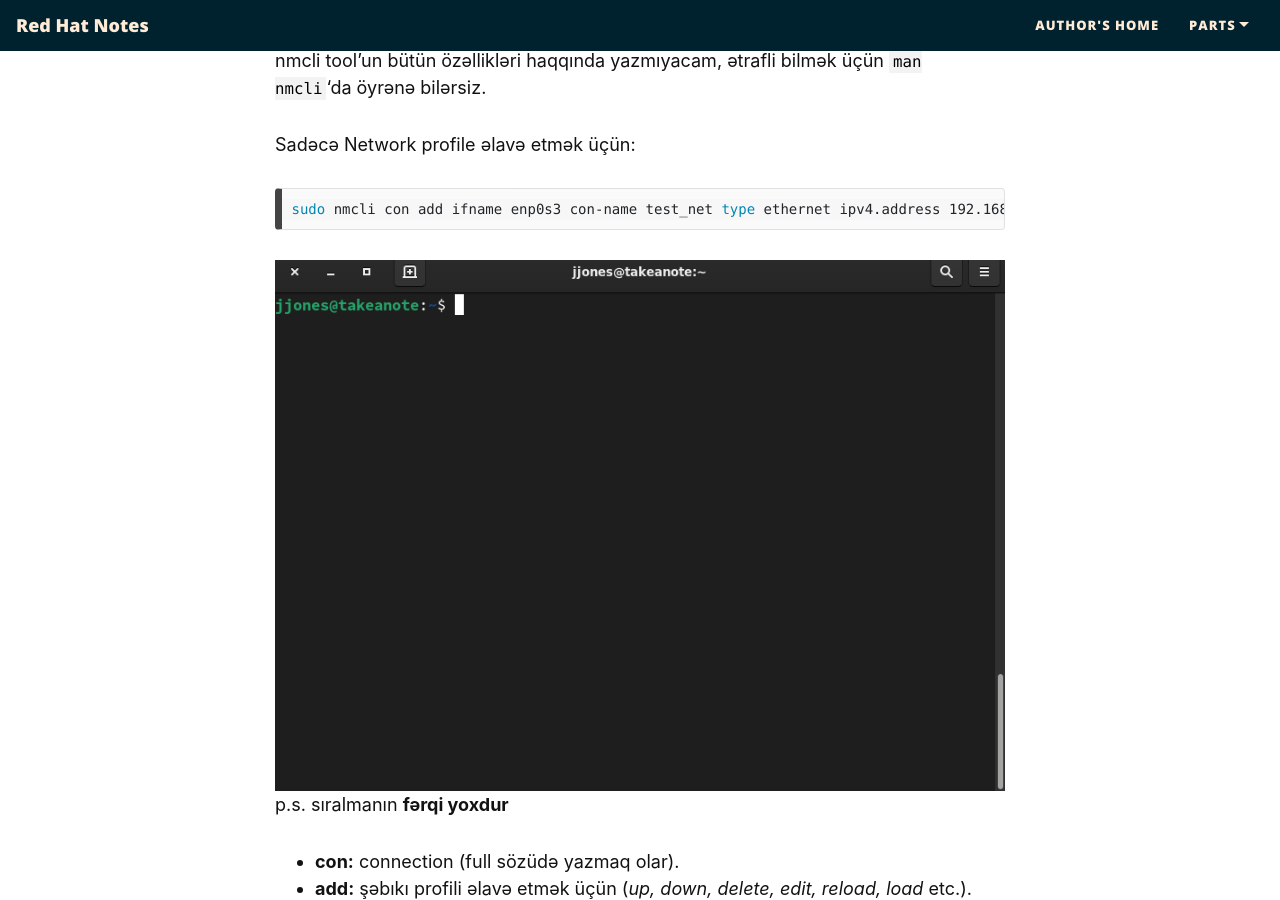
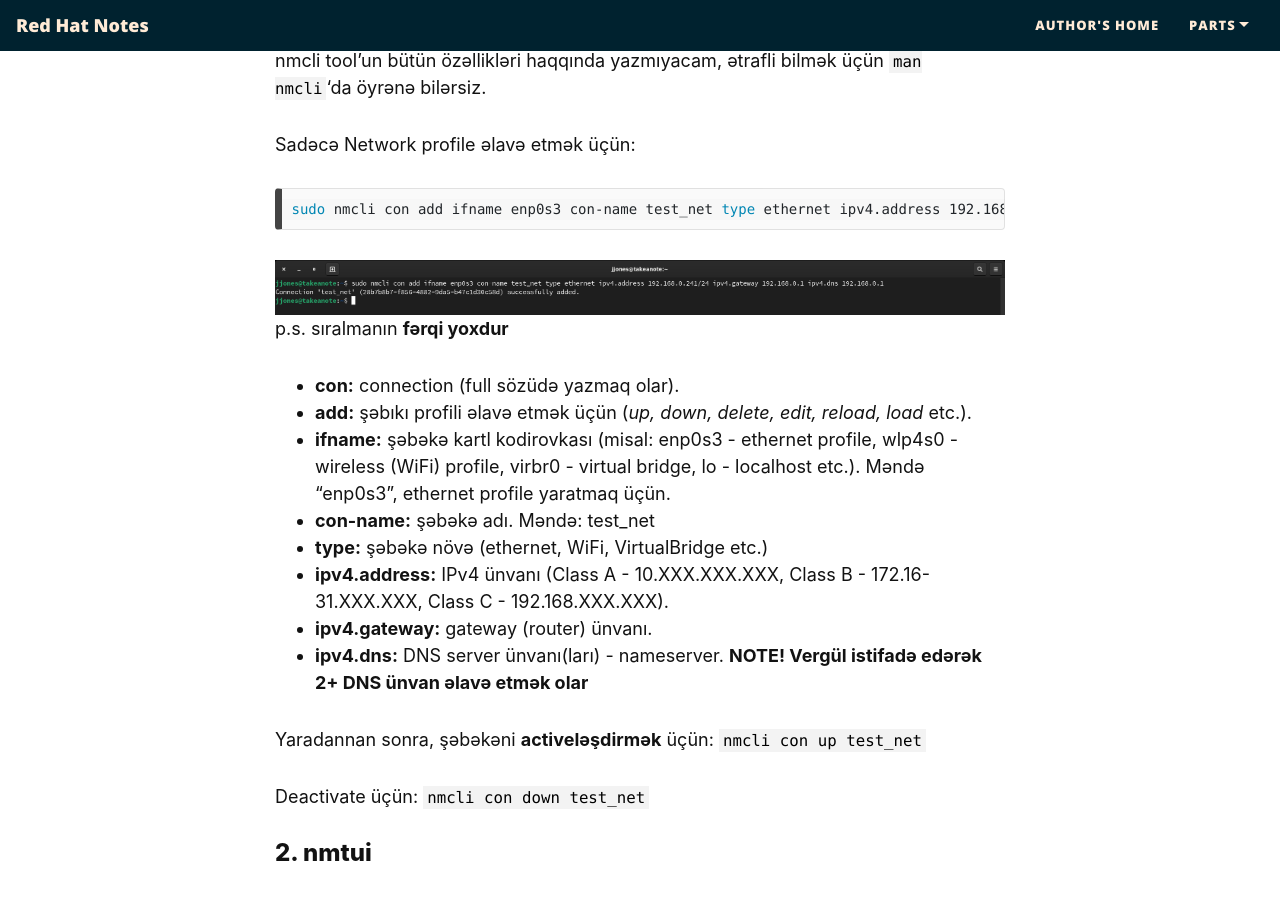
Before and after one commit to DrMohmX/takeanote, a Jekyll site: the page built from _posts/2021-01-01-create-network-profile.md, in a window 1280 px wide and 900 px high, scrolled down 1059 px. Built offline with Jekyll 4.4.1, drawn with Linux system fonts in a browser that asks for light colours; nearby versions of some CDN libraries; comment, search, counter and statistics services are not loaded.

Commit message:
add-article

````diff
--- a/_posts/2021-01-01-create-network-profile.md
+++ b/_posts/2021-01-01-create-network-profile.md
@@ -39,7 +39,7 @@
 ``` bash
 sudo nmcli con add ifname enp0s3 con-name test_net type ethernet ipv4.address 192.168.0.241/24 ipv4.gateway 192.168.0.1 ipv4.dns 192.168.0.1
 ```
-![](/assets/gifs/anime_4.gif)
+![](/assets/img/screenshots/Screen_0015.png)
 p.s. sıralmanın **fərqi yoxdur**
 
 * **con:** connection (full sözüdə yazmaq olar).
@@ -61,7 +61,7 @@
 
 `nmtui` yazıb, Enter'a basırıq. That's all. Aşağda ki GIF'də eyni adlı şəbəkə yaradacam, sadəcə `nmtui` istifadə edərək.
 
-![](/assets/gifs/anime_6.gif)
+![](/assets/gifs/anime_4.gif)
 
 Mən iki metod haqqında yazdım,
 
````
Also changed, not shown: assets/gifs/anime_4.gif, assets/gifs/anime_5.gif (deleted), assets/gifs/anime_6.gif (deleted), assets/img/screenshots/Screen_0015.png (added), 1 other file.
